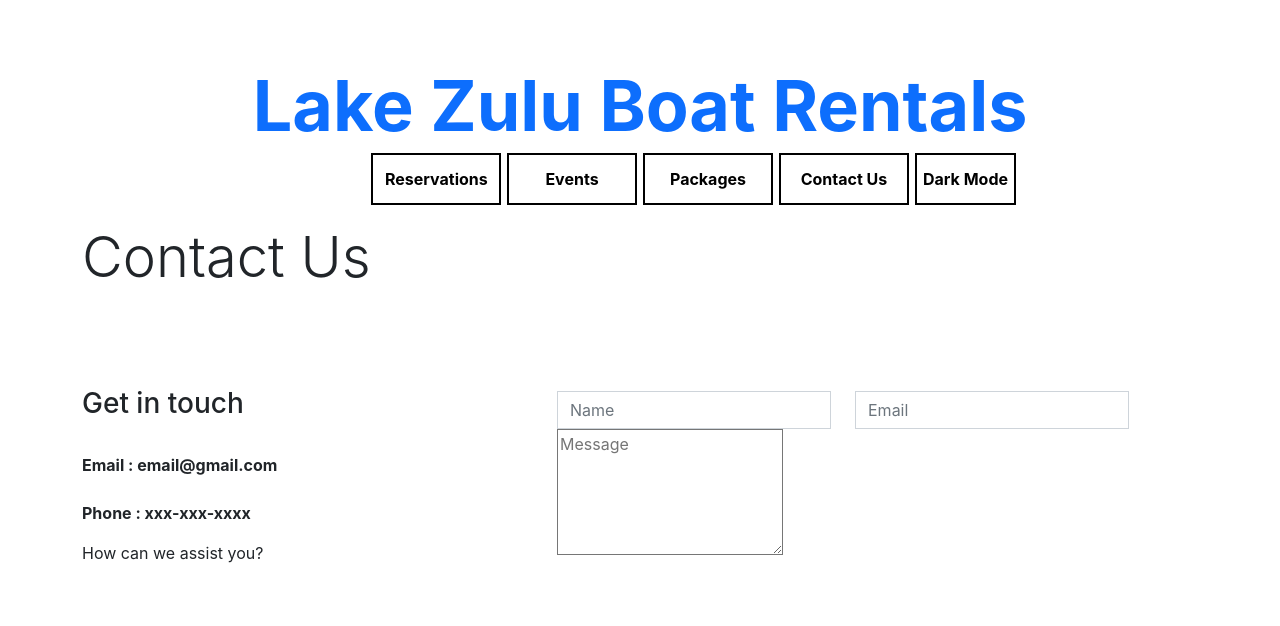
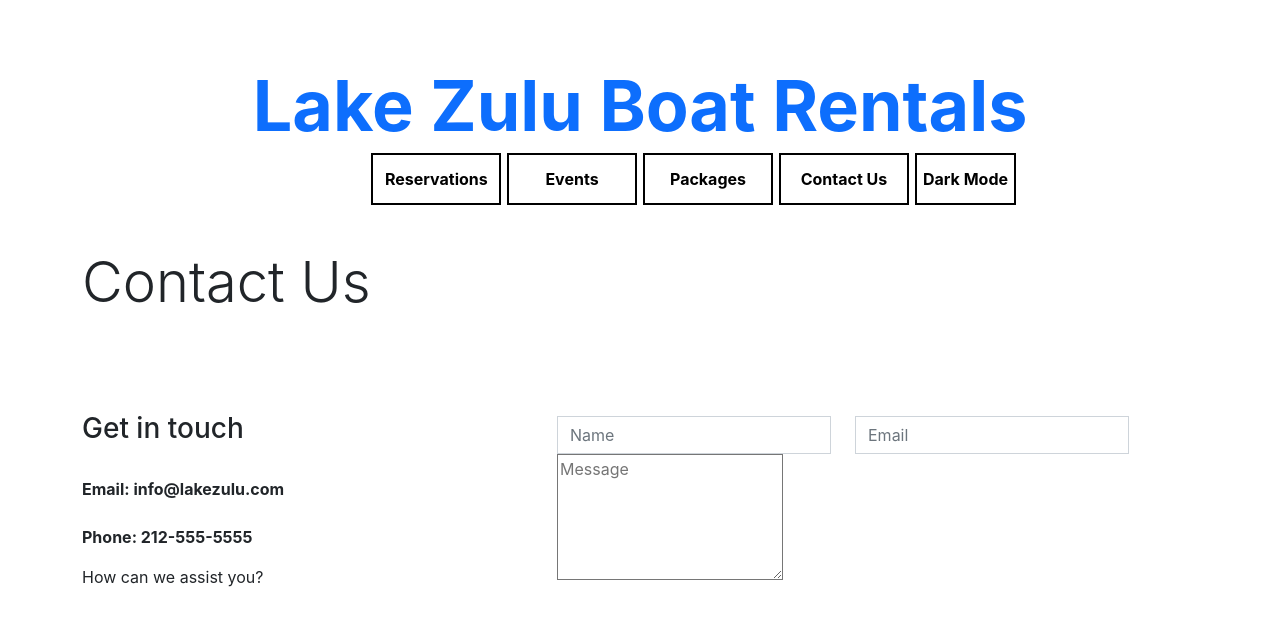
Before and after one commit to cch0088/LakeZulu, a React (Create React App) app in the folder client/: page /ContactPage in a window 1280 px wide. Shown: the top 626 px of the page. Built offline with nearby package versions, Linux system fonts and the light colour scheme; no server answers.

Commit message:
Minor fixes

```diff
--- a/client/src/components/ContactPage.js
+++ b/client/src/components/ContactPage.js
@@ -8,6 +8,7 @@ import 'bootstrap/dist/css/bootstrap.min.css';
 function ContactPage() {
 
 return(
+  <div className="content">
   <Container>
   <Row
      className= "mb-5 mt-3">
@@ -22,11 +23,11 @@ return(
       <Col lg= '5' className ="mb-5">
           <h3 className="color_sec py-4">Get in touch</h3>
           <address>
-            <strong>Email : email@gmail.com</strong>
+            <strong>Email: info@lakezulu.com</strong>
             <br/>
             <br/>
             <p>
-              <strong> Phone : xxx-xxx-xxxx</strong>
+              <strong>Phone: 212-555-5555</strong>
             </p>
           </address>
         <p>{contactConfig.description}</p>
@@ -69,6 +70,7 @@ return(
         </Col>
       </Row>
 </Container>
+</div>
 
 );
 }
--- a/client/src/components/Events.js
+++ b/client/src/components/Events.js
@@ -2,6 +2,7 @@
 
 function Events(){
    return (
+      <div className="content">
          <section>
          <div className = "leftBox">
             < div className = "content">
@@ -31,6 +32,7 @@ function Events(){
             </ul>
          </div>
          </section>
+      </div>
    )
   }
 
--- a/client/src/components/SpecialPkgs.js
+++ b/client/src/components/SpecialPkgs.js
@@ -2,11 +2,13 @@
 
 function SpecialPkgs(){
     return (
-        <div class = "allPkgs">
-            <h1 className="pkgHeading">Family Package:</h1>
-            <h2 className="pkgBody">Our family boating package includes drinks, snacks, sunscreen, and a cooler. Plus, rent any combo of 4 boats and get 15% off. Book now for a worry-free day on the water!</h2>
-            <h1 className="pkgHeading">School Package:</h1>
-            <h2 className="pkgBody">Join us for an exciting and educational day out with our school package, now 35% off for groups of over 50 people! Discover the natural world and learn about our local history and culture with our expert guides. Don't miss this amazing offer - book now for a day of fun and learning!</h2>
+        <div className="content">
+            <div class = "allPkgs">
+                <h1 className="pkgHeading">Family Package:</h1>
+                <h2 className="pkgBody">Our family boating package includes drinks, snacks, sunscreen, and a cooler. Plus, rent any combo of 4 boats and get 15% off. Book now for a worry-free day on the water!</h2>
+                <h1 className="pkgHeading">School Package:</h1>
+                <h2 className="pkgBody">Join us for an exciting and educational day out with our school package, now 35% off for groups of over 50 people! Discover the natural world and learn about our local history and culture with our expert guides. Don't miss this amazing offer - book now for a day of fun and learning!</h2>
+            </div>
         </div>
     )
 }
```
Lines whose indentation alone changed are shown as unchanged.
